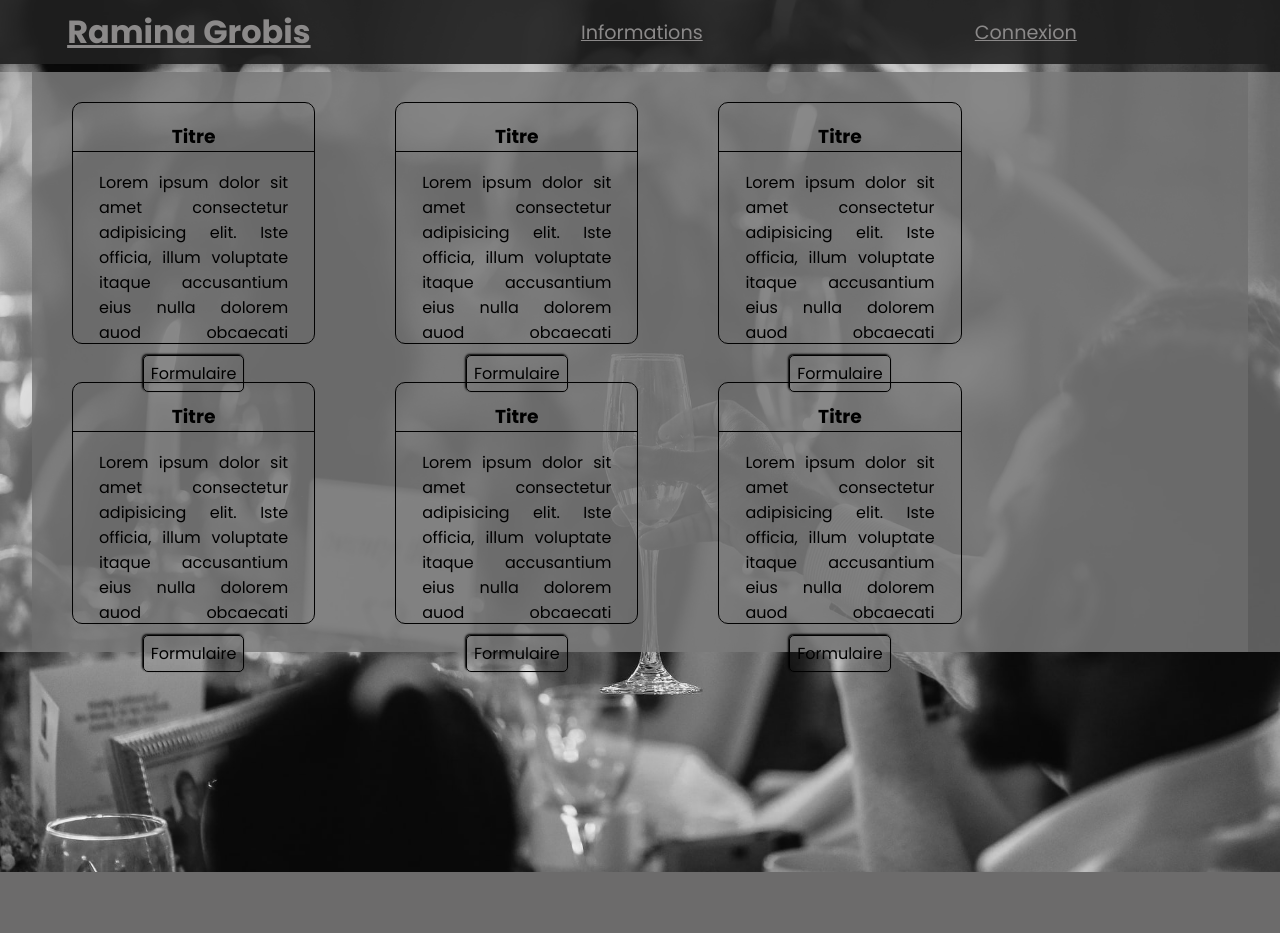
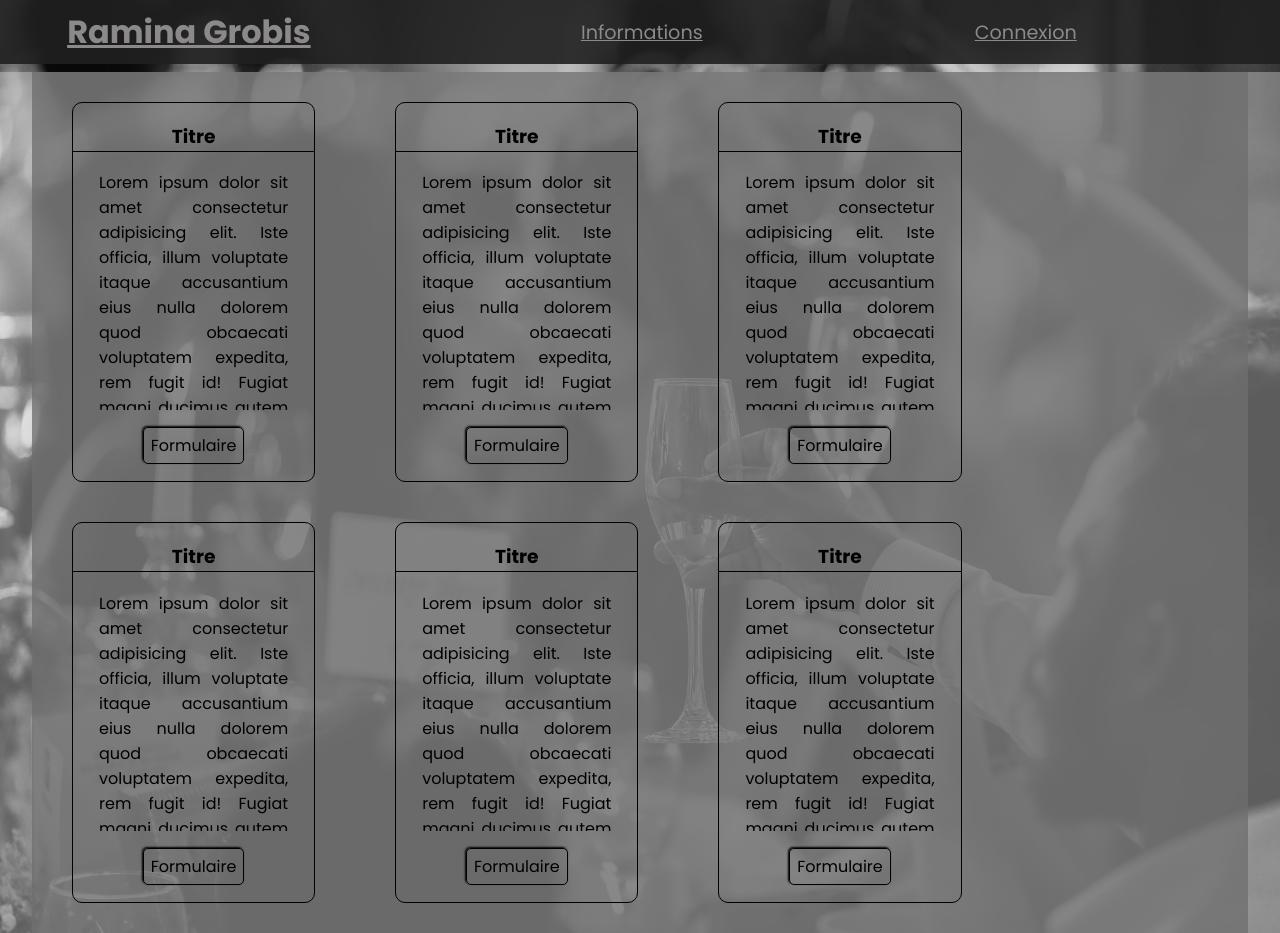
Before and after one commit to Ashriga/RaminaGrobis, a PHP site: page /nos-event.php in a window 1280 px wide. Before the commit the page ends 872 px from the top, so only its background shows below. Run offline with PHP 8.4, Linux system fonts and the light colour scheme; some libraries are stand-ins or nearby versions.

Commit message:
Modification sur petit écran

```diff
--- a/raminagrobis/parts_site/assets/css/style.css
+++ b/raminagrobis/parts_site/assets/css/style.css
@@ -61,7 +61,7 @@ header {
 }
 
 .fa-cat {
-    font-size: 4.7rem;
+    font-size: 4rem;
     color: rgb(143, 143, 143);
 }
 
@@ -288,14 +288,12 @@ header {
     display: flex;
     flex-wrap: wrap;
     width: 95%;
-    min-height: 40vh;
     margin: 0 auto;
     padding: 10px 0px;
 }
 
 .container-card-event {
     width: 20%;
-    height: 30vh;
     padding: 20px 40px;
 }
 
@@ -306,7 +304,7 @@ header {
     flex-direction: column;
     justify-content: space-around;
     align-items: center;
-    height: 100%;
+    min-height: 40vh;
 }
 
 .card-event h3 {
@@ -324,7 +322,7 @@ header {
     padding: 0 10px;
     text-align: justify;
     overflow-y: auto;
-    max-height: 100%;
+    max-height: 30vh;
     margin: 0%;
 }
 
--- a/raminagrobis/parts_site/header.php
+++ b/raminagrobis/parts_site/header.php
@@ -35,4 +35,4 @@ $isAdmin = false;
     </nav>
 </header>
 
-<div class="background-image">
+<div class="background-image" id="bgimage">
--- a/raminagrobis/parts_site/index.php
+++ b/raminagrobis/parts_site/index.php
@@ -26,7 +26,7 @@ include "information.php";
 
 <!-- Seulement si Admin -->
 
-<section id="home-card" class="section-lp">
+<section id="home-card" class="section-lp hidden">
     <div class="container">
         <div class="container-card">
             <div class="card">
```
